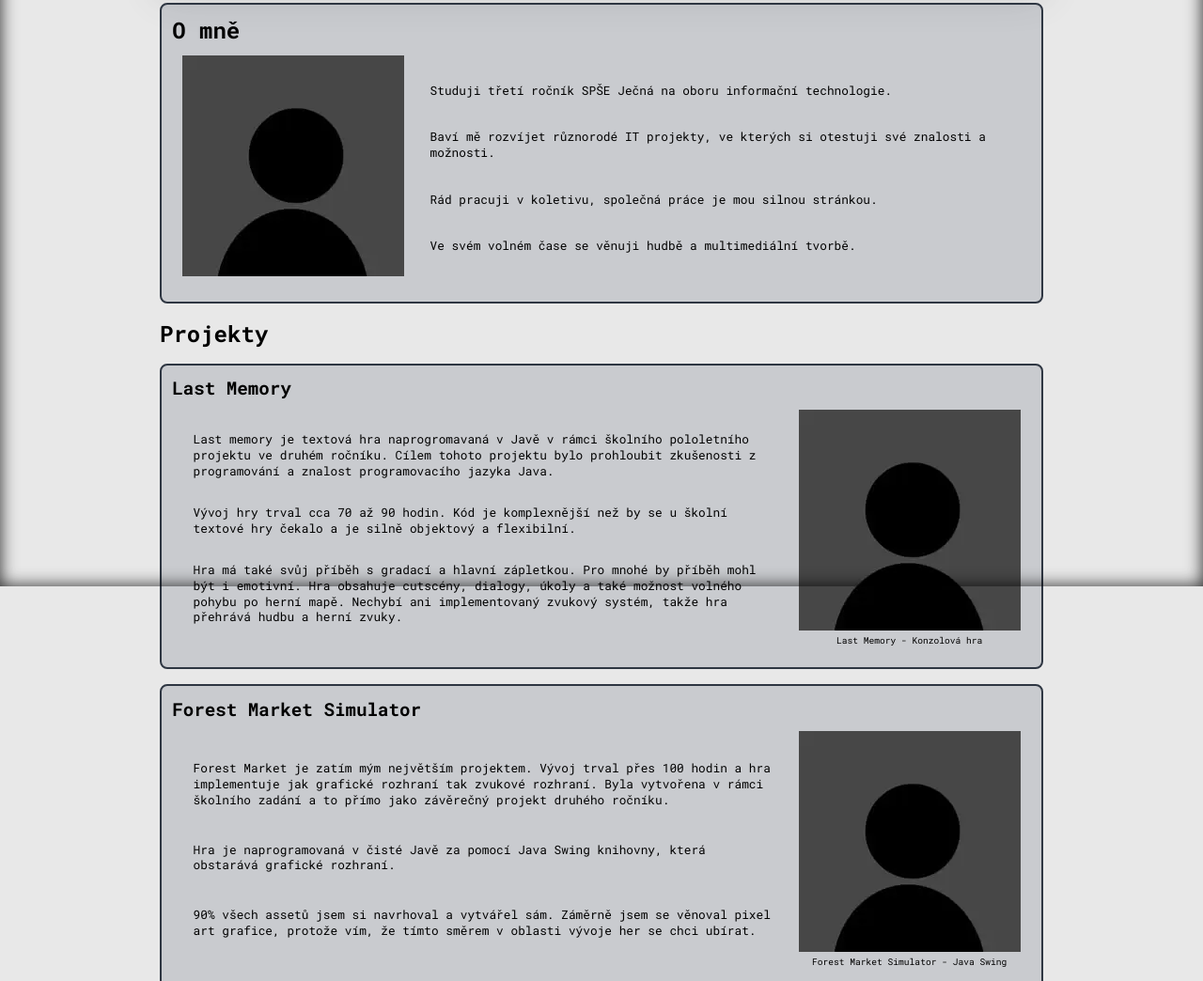
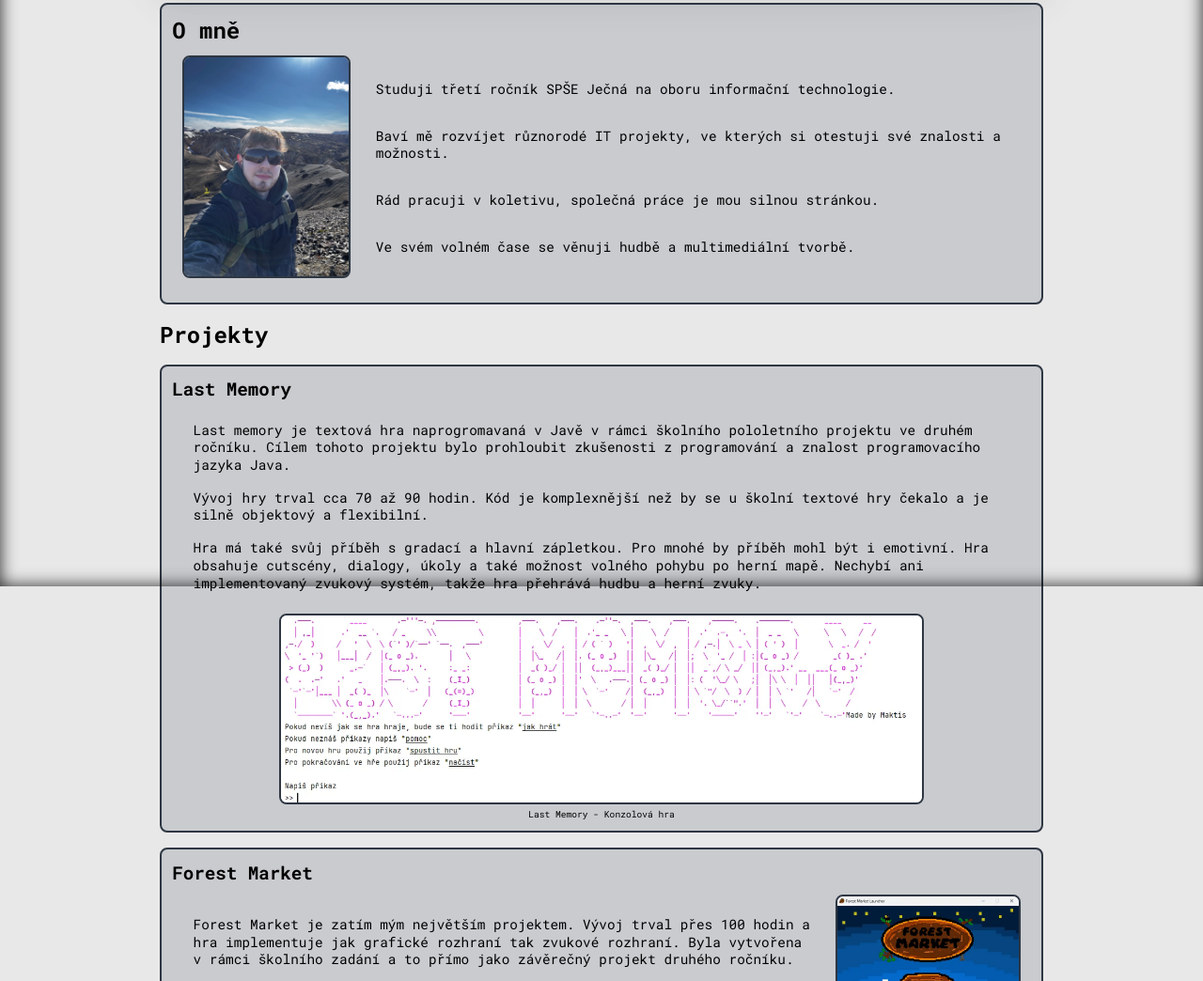
Before and after one commit to Maktisek/osobni-stranka, a plain HTML site: page index.html in a window 1280 px wide. Shown: the part 176-1220 px from the top of the page at 94% size. Drawn offline with Linux system fonts and the light colour scheme.

Commit message:
feat: pridany obrazky do pod jednotlivé sekce

```diff
--- a/css/style.css
+++ b/css/style.css
@@ -52,7 +52,7 @@ body::after {
 
 p {
     line-height: 1.3;
-    font-size: 0.8rem;
+    font-size: 0.9rem;
 }
 
 nav ul{
@@ -70,7 +70,7 @@ a {
     color: var(--link-color);
 }
 
-a:hover, a:focus{
+a:hover, a:focus-visible{
     color: var(--link-color-hover);
     transform: scale(1.01);
 }
@@ -171,7 +171,7 @@ small a:hover{
 .dovednosti{
     width: 80%;
     border-collapse: collapse;
-    margin: 0 auto;
+    margin: 0.8rem auto;
 }
 
 .dovednosti caption{
@@ -187,6 +187,22 @@ small a:hover{
 
 .dovednosti thead {
     background: var(--thead-background)
+}
+
+.img-mid{
+    max-width: 20%;
+}
+
+.img-big{
+    max-width: 75%;
+    margin: 0 auto;
+}
+
+figure img{
+    max-width: 100%;
+    height: auto;
+    border-radius: 8px;
+    border: 2px solid var(--border-color);
 }
 
 
--- a/index.html
+++ b/index.html
@@ -29,8 +29,8 @@
     <section id="o-mne" class="card" aria-labelledby="o-mne-nadpis">
         <h2 id="o-mne-nadpis">O mně</h2>
         <article>
-            <figure>
-                <img alt="Foto - Můj portrét" src="img/portret.webp">
+            <figure class="img-mid">
+                <img alt="Foto - Můj portrét" src="img/ja.webp">
             </figure>
             <section class="popis-karty">
                 <p>
@@ -73,15 +73,15 @@
                         zvuky.
                     </p>
                 </article>
-                <figure>
-                    <img alt="Názorná ukázka Last Memory" src="img/portret.webp">
-                    <figcaption>Last Memory - Konzolová hra</figcaption>
-                </figure>
             </section>
+            <figure class="img-big">
+                <img alt="Názorná ukázka Last Memory" src="img/LastMemory.webp">
+                <figcaption>Last Memory - Konzolová hra</figcaption>
+            </figure>
         </article>
 
         <article class="card">
-            <h3>Forest Market Simulator</h3>
+            <h3>Forest Market</h3>
             <section>
                 <article class="popis-karty">
                     <p>
@@ -103,7 +103,7 @@
                     </p>
                 </article>
                 <figure>
-                    <img alt="Názorná ukázka Last Memory" src="img/portret.webp">
+                    <img alt="Názorná ukázka hry Forest Market" src="img/ForestMarket.webp">
                     <figcaption>Forest Market Simulator - Java Swing</figcaption>
                 </figure>
             </section>
@@ -135,11 +135,11 @@
                         Pro mě je to ale skvělou výzvou!
                     </p>
                 </article>
-                <figure>
-                    <img alt="Názorná ukázka Last Memory" src="img/portret.webp">
-                    <figcaption>Radiační simulator - prototyp</figcaption>
-                </figure>
             </section>
+            <figure class="img-big">
+                <img alt="Názorná ukázka kódu přijímače" src="img/Radiace.webp">
+                <figcaption>Radiační simulator - metoda pro přijmutí packetu</figcaption>
+            </figure>
         </article>
     </section>
 
@@ -178,8 +178,8 @@
         <h2 id="kontakt-nadpis">Kontakt</h2>
         <address>
             <!-- TODO: e-mail jako odkaz (mailto:), případně město nebo odkaz na profil -->
-            <p>E-mail: <a href="mailto:pospisilmatysek@gmail.com">pospisilmatysek@gmail.com</a></p>
-            <p>GitHub: <a href="https://github.com/Maktisek">Matěj Pospíšil - GitHub</a></p>
+            <p>E-mail: <a href="mailto:pospisilmatysek@gmail.com" target="_blank" rel="noopener noreferrer">pospisilmatysek@gmail.com</a></p>
+            <p>GitHub: <a href="https://github.com/Maktisek" target="_blank" rel="noopener noreferrer">Matěj Pospíšil - GitHub</a></p>
         </address>
     </section>
 
```
Also changed, not shown: img/ForestMarket.webp (added), img/LastMemory.webp (added), img/Radiace.webp (added), img/ja.webp (added).
